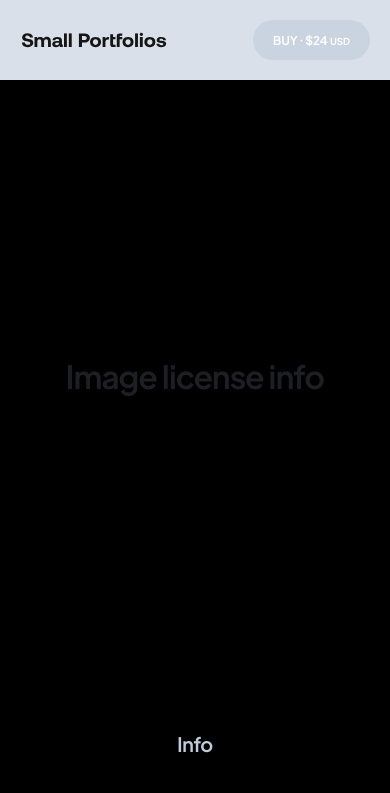
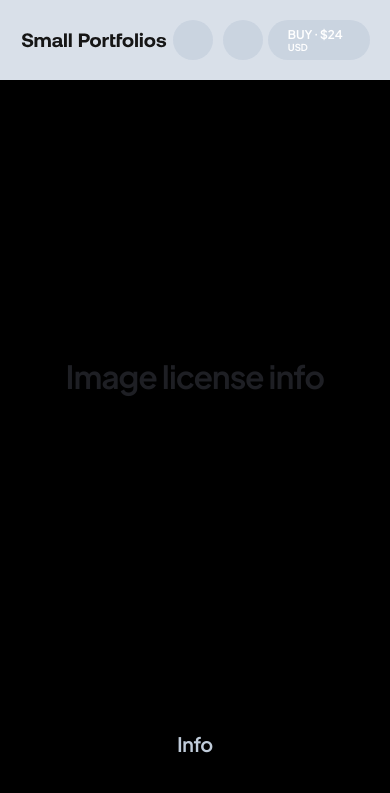
Before and after one commit to Tkogiah/Portfolio-website, a plain HTML site: page template/licensing.html in a window 390 px wide. Shown: the top 793 px of the page. Drawn offline with nearby package versions, Linux system fonts and the light colour scheme; a script that the page names is missing.

Commit message:
style changes

```diff
--- a/css/marcuss-second-portfolio.webflow.css
+++ b/css/marcuss-second-portfolio.webflow.css
@@ -1799,7 +1799,7 @@ strong {
     top: 0px;
     height: 80px;
     border-bottom-style: none;
-    background-color: rgba(192, 204, 218, 0.6);
+    background-color: rgba(192, 204, 218, 0.6); */
   }
 
   .dribbble-content {
@@ -1990,7 +1990,7 @@ strong {
   }
 
   .navbar-social-button {
-    display: none;
+    display: display;
   }
 
   .dribbble-content {
@@ -2064,9 +2064,9 @@ strong {
   }
 
   .nav-menu-social {
-    -webkit-flex-wrap: wrap;
+    /* -webkit-flex-wrap: wrap;
     -ms-flex-wrap: wrap;
-    flex-wrap: wrap;
+    flex-wrap: wrap; */
   }
 
   .navbar-button {
```
